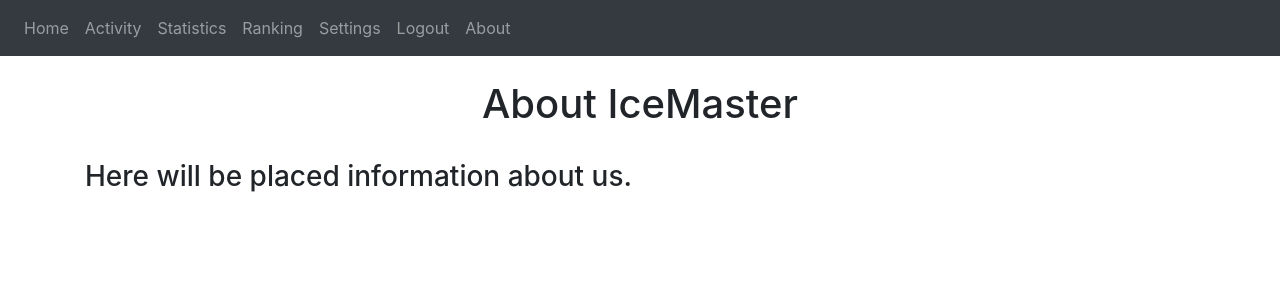
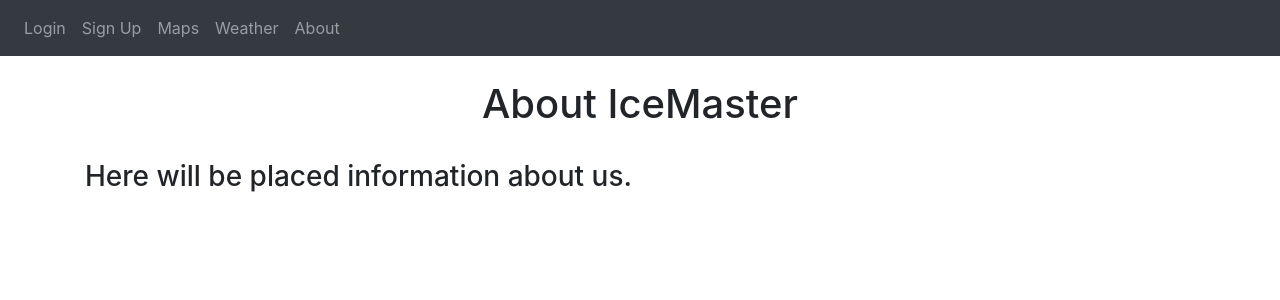
Before and after one commit to kosibamarcin/IO_App, a Flask app: page /about in a window 1280 px wide. Shown: the top 300 px of the page. Run offline with Flask 2, Linux system fonts and the light colour scheme; some libraries are stand-ins or nearby versions.

Commit message:
maps_and_weather

```diff
--- a/website/templates/base.html
+++ b/website/templates/base.html
@@ -29,17 +29,20 @@
         </button>
         <div class="collapse navbar-collapse" id="navbar">
             <div class="navbar-nav">
-                {% if user.is_authenticated or user.is_anonymous%}
+                {% if user.is_authenticated %}
                 <a class="nav-item nav-link" id="home" href="/">Home</a>
                 <a class="nav-item nav-link" id="activity" href="/activity">Activity</a>
                 <a class="nav-item nav-link" id="statistics" href="/statistics">Statistics</a>
                 <a class="nav-item nav-link" id="ranking" href="/ranking">Ranking</a>
                 <a class="nav-item nav-link" id="settings" href="/settings">Settings</a>
                 <a class="nav-item nav-link" id="logout" href="/logout">Logout</a>
-                {% else %}
+                {% endif %}
+                {% if user.is_anonymous %}
                 <a class="nav-item nav-link" id="login" href="/login">Login</a>
                 <a class="nav-item nav-link" id="signUp" href="/sign_up">Sign Up</a>
                 {% endif %}
+                <a class="nav-item nav-link" id="maps" href="/maps">Maps</a>
+                <a class="nav-item nav-link" id="weather" href="/weather">Weather</a>
                 <a class="nav-item nav-link" id="about" href="/about">About</a>
             </div>
         </div>
--- a/website/views.py
+++ b/website/views.py
@@ -114,3 +114,12 @@
 @views.route('/ranking')
 def ranking():
     return render_template("ranking.html", userss=User.query, user=current_user)
+
+
+@views.route('/maps')
+def maps():
+    return render_template("maps.html", user=current_user)
+
+@views.route('/weather')
+def weather():
+    return render_template("weather.html", user=current_user)
```
Also changed, not shown: website/templates/maps.html (added, +9 -0 lines), website/templates/weather.html (added, +13 -0 lines), website/database.db.
